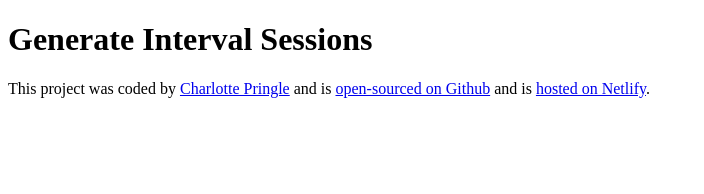
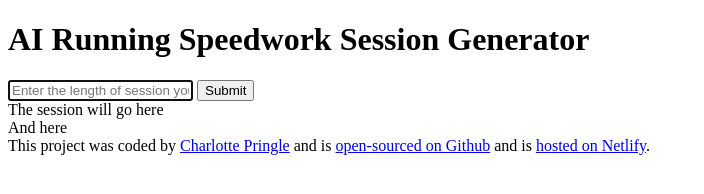
Before and after one commit to CharPrings/running-session-generator, a plain HTML site: page index.html in a window 1280 px wide. Shown: the whole page, without its empty margins (0-704 px from the left). Drawn offline with Linux system fonts and the light colour scheme.

Commit message:
Added the basic HTML structure

```diff
--- a/index.html
+++ b/index.html
@@ -7,7 +7,21 @@
     <title>Generate Run Sessions</title>
 </head>
 <body>
-    <h1>Generate Interval Sessions</h1>
+    <header>
+        <h1>AI Running Speedwork Session Generator</h1>
+    </header>
+
+    <main>
+        <form>
+            <input type="text" placeholder="Enter the length of session you would like" autofocus required autocomplete="off"/>
+            <input type="submit" />
+        </form>
+        <div>
+            The session will go here
+            <br />
+            And here
+        </div>
+    </main>
     <footer>
         This project was coded by <a href="https://github.com/CharPrings" target="_blank">Charlotte Pringle</a> and is <a href="https://github.com/CharPrings/running-session-generator" target="_blank">open-sourced on Github</a> and is <a href="https://generate-running-session.netlify.app/" target="_blank">hosted on Netlify</a>.
     </footer>
```
